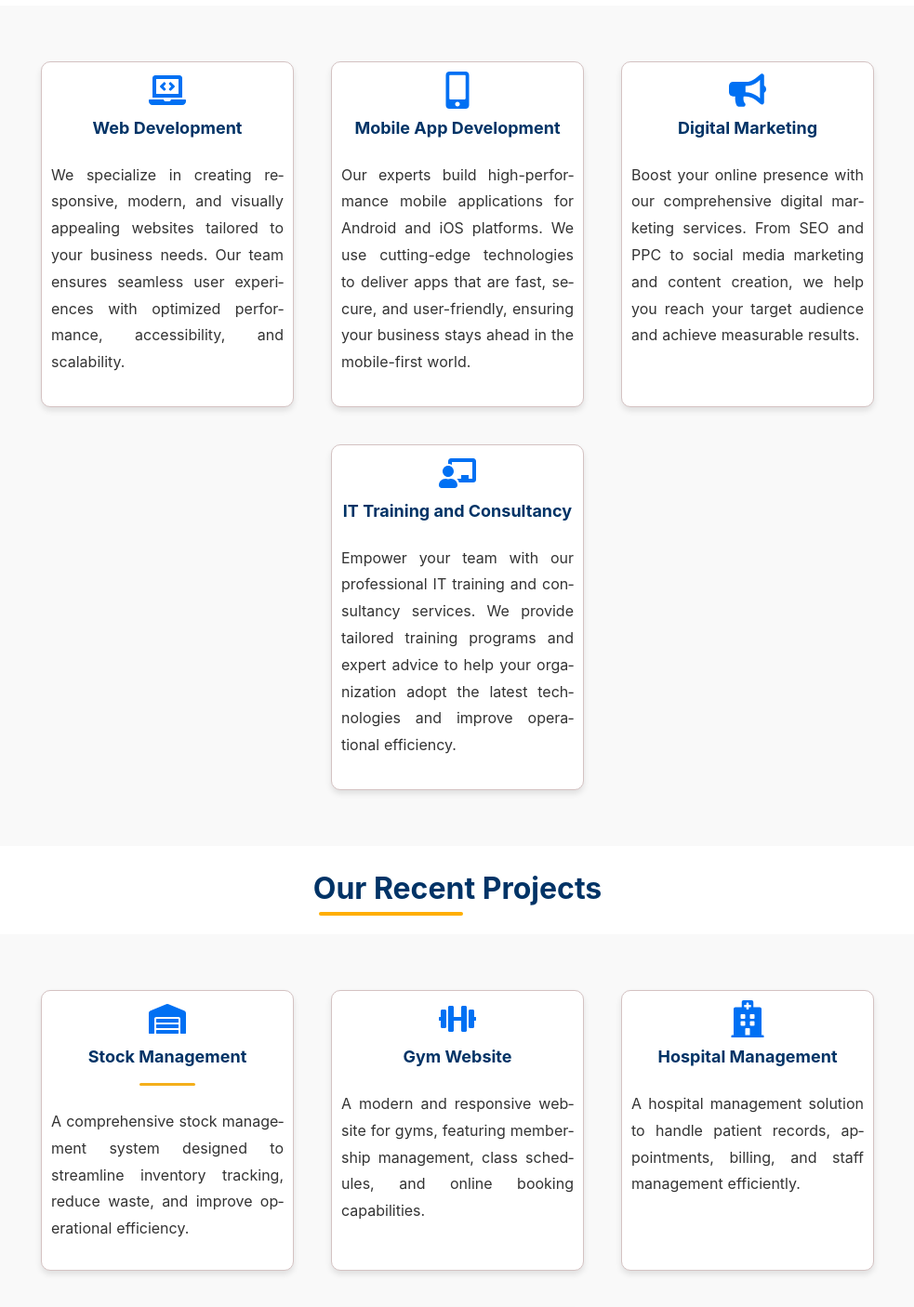
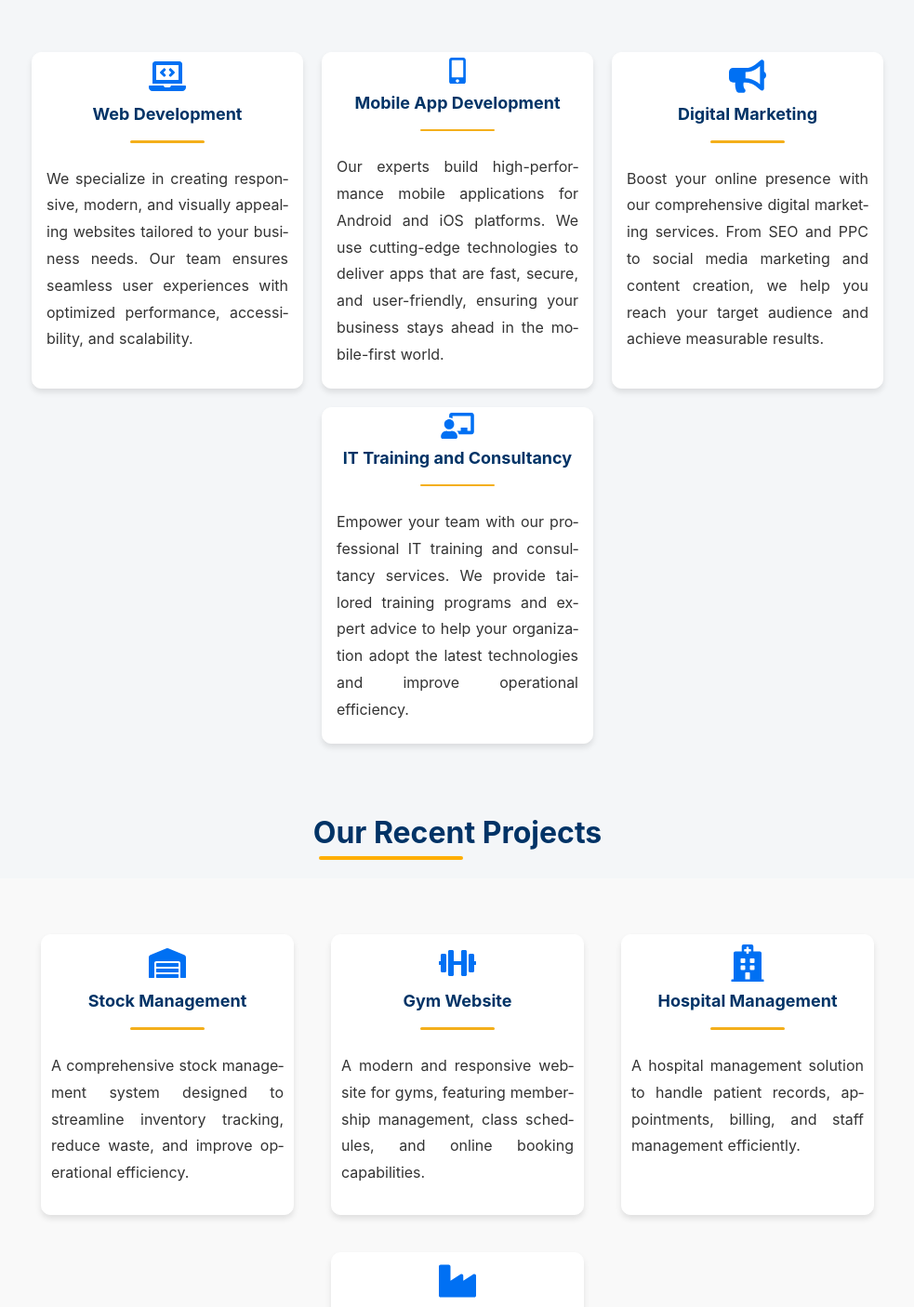
Before and after one commit to getachewzemene/triple_tech, a React (Create React App) app: page / in a window 1280 px wide. Shown: the part 740-2146 px from the top of the page at 93% size, without its empty margins (148-1131 px from the left). Built offline with nearby package versions, Linux system fonts and the light colour scheme.

Commit message:
feat: Update styling and structure across components for improved UI consistency

```diff
--- a/src/App.css
+++ b/src/App.css
@@ -27,7 +27,9 @@
 .App-link {
   color: #61dafb;
 }
-
+.Card-wrapper {
+ background:#fff;
+}
 @keyframes App-logo-spin {
   from {
     transform: rotate(0deg);
--- a/src/App.jsx
+++ b/src/App.jsx
@@ -5,8 +5,9 @@ import {ThemeContext } from "./ThemeContext";
 import Footer from "./components/Footer";
 import MainPage from "./components/MainPage";
 import Training from "./components/Training";
+import './App.css';
 const AppWrapper = styled.div`
-  background: ${({ darkMode }) => (darkMode ? "#222" : "#FFF")};
+  background: ${({ darkMode }) => (darkMode ? "#222" : "#F4F6F8")};
   color: ${({ darkMode }) => (darkMode ? "#FFF" : "#222")};
   min-height: 100vh;
   transition: background 0.4s ease-in-out;
--- a/src/components/Header.jsx
+++ b/src/components/Header.jsx
@@ -167,7 +167,7 @@ const Header = () => {
           rel="noopener noreferrer"
         >
           <img
-            src="./assets/images/triple-logo.png"
+            src={`${process.env.PUBLIC_URL}/assets/images/triple-logo.png`}
             alt="Triple Tech."
             style={{ width: "50px", height: "50px", marginRight: "4px" }}
           />
--- a/src/components/Projects.jsx
+++ b/src/components/Projects.jsx
@@ -37,11 +37,10 @@ const Heading = styled(motion.h2)`
 `;
 
 const ProjectCard = styled(motion.div)`
-  background: #fff;
   color: white;
   padding: 10px;
   margin: 10px;
-  border: 1px solid rgb(212, 194, 194); /* Add a border for better visibility */
+  border: 1px solid #fff;
   border-radius: 10px;
   display: flex;
   flex-direction: column;
@@ -75,7 +74,7 @@ const ProjectCard = styled(motion.div)`
     transition: color 0.3s ease;
   }
 .divider {
-    width: 60px;
+    width: 80px;
     height: 3px;
     background: #f4af1b;
     border-radius: 2px;
@@ -125,6 +124,7 @@ const Projects = () => (
       initial="hidden"
       whileInView="visible"
       viewport={{ once: true }}
+      className="Card-wrapper"
     >
       <FaWarehouse className="icon" />
       <h3>Stock Management</h3>
@@ -138,9 +138,11 @@ const Projects = () => (
       initial="hidden"
       whileInView="visible"
       viewport={{ once: true }}
+      className="Card-wrapper"
     >
       <FaDumbbell className="icon" />
       <h3>Gym Website</h3>
+      <div className="divider" />
       <p>
         A modern and responsive website for gyms, featuring membership management, class schedules, and online booking capabilities.
       </p>
@@ -150,9 +152,11 @@ const Projects = () => (
       initial="hidden"
       whileInView="visible"
       viewport={{ once: true }}
+      className="Card-wrapper"
     >
       <FaHospital className="icon" />
       <h3>Hospital Management</h3>
+        <div className="divider" />
       <p>
         A hospital management solution to handle patient records, appointments, billing, and staff management efficiently.
       </p>
@@ -162,9 +166,11 @@ const Projects = () => (
       initial="hidden"
       whileInView="visible"
       viewport={{ once: true }}
+      className="Card-wrapper"
     >
       <FaIndustry className="icon" />
       <h3>Other Sectors</h3>
+      <div className="divider" />
       <p>
         Custom software solutions tailored for various industries, including manufacturing, retail, and logistics.
       </p>
--- a/src/components/Services.jsx
+++ b/src/components/Services.jsx
@@ -3,8 +3,8 @@ import styled from "styled-components";
 import { FaLaptopCode, FaMobileAlt, FaBullhorn, FaChalkboardTeacher } from "react-icons/fa"; // Import icons
 
 const ServicesWrapper = styled.section`
+background: #F4F6F8;
   padding: 50px;
-  background: #f9f9f9;
   text-align: center;
   display: flex;
   flex-wrap: wrap;
@@ -37,17 +37,16 @@ const Heading = styled(motion.h2)`
 
 
 const ServiceCard = styled(motion.div)`
-  background: #fff;
-  color: white;
-  padding: 10px;
-  margin: 10px;
-  border: 1px solid rgb(212, 194, 194); /* Add a border for better visibility */
+background:#fff;
+  color: #222;
+  padding: 5px 5px;
+  border: 1px solid #fff;
   border-radius: 10px;
   display: flex;
   flex-direction: column;
   justify-content: flex-start; /* Align content to the top */
   align-items: center; /* Center content horizontally */
-  width: 250px;
+  width: 280px;
   height: 350px; /* Adjust height to fit icons */
   cursor: pointer;
   text-align: center; /* Center text inside the card */
@@ -61,7 +60,13 @@ const ServiceCard = styled(motion.div)`
     color: white;
     transition: background 0.3s ease, color 0.3s ease; /* Smooth transition for background and text color */
   }
-
+  .divider {
+    width: 80px;
+    height: 3px;
+    background: #f4af1b;
+    border-radius: 2px;
+    margin: 8px 0;
+  }
   .icon {
     font-size: 40px; /* Set icon size */
     margin-bottom: 10px; /* Add spacing below the icon */
@@ -76,6 +81,7 @@ const ServiceCard = styled(motion.div)`
   }
   p {
     font-size: 16px;
+    padding: 0 10px; /* Add padding for better text spacing */
     line-height: 1.8;
     text-align: justify; /* Justify text for better readability */
     text-align-last: start; /* Align text to the left */
@@ -119,6 +125,7 @@ const Services = () => (
         initial="hidden"
         whileInView="visible"
         viewport={{ once: true }}
+        className="Card-wrapper"
       >
         <FaLaptopCode className="icon" />
         <h3>Web Development</h3>
@@ -133,9 +140,11 @@ const Services = () => (
         initial="hidden"
         whileInView="visible"
         viewport={{ once: true }}
+        className="Card-wrapper"
       >
         <FaMobileAlt className="icon" />
         <h3>Mobile App Development</h3>
+        <div className="divider" />
         <p>
           Our experts build high-performance mobile applications for Android and iOS platforms.
           We use cutting-edge technologies to deliver apps that are fast, secure, and user-friendly,
@@ -147,9 +156,11 @@ const Services = () => (
         initial="hidden"
         whileInView="visible"
         viewport={{ once: true }}
+        className="Card-wrapper"
       >
         <FaBullhorn className="icon" />
         <h3>Digital Marketing</h3>
+        <div className="divider" />
         <p>
           Boost your online presence with our comprehensive digital marketing services.
           From SEO and PPC to social media marketing and content creation, we help you reach your target audience
@@ -161,9 +172,11 @@ const Services = () => (
         initial="hidden"
         whileInView="visible"
         viewport={{ once: true }}
+        className="Card-wrapper"
       >
         <FaChalkboardTeacher className="icon" />
         <h3>IT Training and Consultancy</h3>
+        <div className="divider" />
         <p>
           Empower your team with our professional IT training and consultancy services.
           We provide tailored training programs and expert advice to help your organization adopt the latest technologies
--- a/src/components/Team.jsx
+++ b/src/components/Team.jsx
@@ -5,7 +5,6 @@ import { FaUserTie } from "react-icons/fa";
 
 const TeamWrapper = styled.section`
   padding: 30px;
-  background: #f9f9f9;
   text-align: center;
   display: flex;
   flex-wrap: wrap;
@@ -41,7 +40,7 @@ const TeamCard = styled(motion.div)`
   color: white;
   padding: 10px;
   margin: 10px;
-  border: 1px solid rgb(212, 194, 194); /* Add a border for better visibility */
+  border: 1px solid #fff;
   border-radius: 10px;
   display: flex;
   flex-direction: column;
@@ -68,13 +67,13 @@ const TeamCard = styled(motion.div)`
 
    h3 {
     margin: 0 0 10px;
-    font-size: 18px;
+    font-size: 20px;
     color: #003366; /* Heading color */
     transition: color 0.3s ease;
   }
 
   p {
-    font-size: 16px;
+    font-size: 18px;
     line-height: 1.8;
     text-align: justify; /* Justify text for better readability */
     text-align-last: start; /* Align text to the left */
@@ -83,6 +82,13 @@ const TeamCard = styled(motion.div)`
     flex-grow: 1; /* Ensures the description takes up available space */
     color: #333; /* Text color */
     transition: color 0.3s ease;
+    margin-top: 10px; /* Add some space above the paragraph */
+  }
+  .sub-title {
+    font-size: 14px;
+    color: #666; /* Lighter color for sub-title */
+    margin-top: -5px; /* Add some space above the sub-title */
+    font-style: italic; /* Italicize the sub-title */
   }
   &:hover h3,
   &:hover p {
@@ -110,16 +116,19 @@ const Team = () => (
       <FaUserTie className="icon" />
       <h3>Tsegaselassie Kindye</h3>
       <p>CEO & Co-Founder</p>
+      <p className="sub-title">Software Engineer</p>
     </TeamCard>
     <TeamCard whileHover={{ scale: 1.05 }}>
       <FaUserTie className="icon" />
       <h3>Getachew Zemene</h3>
       <p>CTO & Co-Founder</p>
+      <p className="sub-title">Software Engineer|Full-Stack Developer</p>
     </TeamCard>
     <TeamCard whileHover={{ scale: 1.05 }}>
       <FaUserTie className="icon" />
       <h3>Dagim Wondale</h3>
       <p>CMO & Co-Founder</p>
+      <p className="sub-title">Software Engineer|Graphics Designer</p>
     </TeamCard>
   </TeamWrapper>
   </>
--- a/src/components/WhyChooseUs.jsx
+++ b/src/components/WhyChooseUs.jsx
@@ -5,7 +5,6 @@ import { FaLightbulb, FaUserTie, FaHeadset } from "react-icons/fa";
 
 const SectionWrapper = styled.section`
   padding: 30px;
-  background: #f9f9f9;
   text-align: center;
   display: flex;
   flex-wrap: wrap;
@@ -42,7 +41,7 @@ const Card = styled(motion.div)`
   color: white;
   padding: 10px;
   margin: 10px;
-  border: 1px solid rgb(212, 194, 194);
+  border: 1px solid #fff;
   border-radius: 10px;
   display: flex;
   flex-direction: column;
@@ -60,7 +59,13 @@ const Card = styled(motion.div)`
     background: #003399;
     color: white;
   }
-
+.divider {
+    width: 80px;
+    height: 3px;
+    background: #f4af1b;
+    border-radius: 2px;
+    margin: 8px 0;
+  }
   .icon {
     font-size: 40px;
     margin-bottom: 10px;
@@ -111,6 +116,7 @@ const WhyChooseUs = () => (
     <Card whileHover={{ scale: 1.05 }}>
         <FaLightbulb className="icon" />
         <h3>Innovation</h3>
+        <div className="divider" />
         <p>
           We deliver cutting-edge solutions tailored to your business needs, leveraging the latest technologies to keep you ahead of the competition.
         </p>
@@ -118,6 +124,7 @@ const WhyChooseUs = () => (
       <Card whileHover={{ scale: 1.05 }}>
         <FaUserTie className="icon" />
         <h3>Expertise</h3>
+        <div className="divider" />
         <p>
           Our team brings decades of industry experience, ensuring reliable, high-quality results and expert guidance at every project stage.
         </p>
@@ -125,6 +132,7 @@ const WhyChooseUs = () => (
       <Card whileHover={{ scale: 1.05 }}>
         <FaHeadset className="icon" />
         <h3>Support</h3>
+        <div className="divider" />
         <p>
           Enjoy 24/7 attentive support from our dedicated team, always ready to assist you and resolve any issues quickly and efficiently.
         </p>
```
Also changed, not shown: 1 other file (tests, documents, lock files or other folders).
